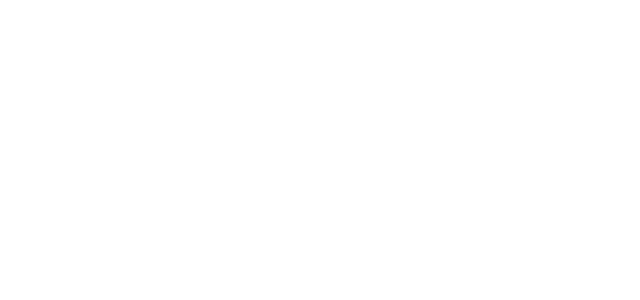
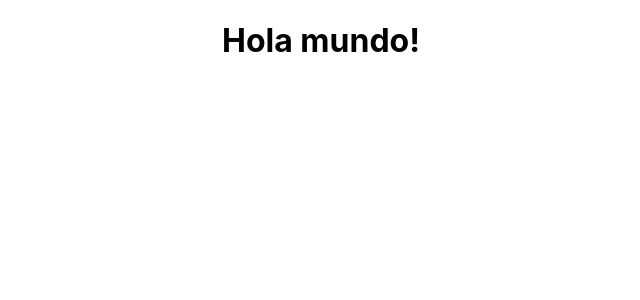
Before and after one commit to johnj422/hey-andes-test, a React (Create React App) app: page / in a window 1280 px wide. Shown: the top 300 px of the page, without its empty margins (319-959 px from the left). Built offline with nearby package versions, Linux system fonts and the light colour scheme.

Commit message:
H1 test deploy

```diff
--- a/src/App.js
+++ b/src/App.js
@@ -13,11 +13,16 @@
     dispatch(data())
   }, [])
 
-  console.log(test)
+  // try {
+  //   const docRef = addDoc(collection(db, "agencys"), sales);
+  //   console.log("Document written with ID: ", docRef.id);
+  // } catch (e) {
+  //   console.error("Error adding document: ", e);
+  // }
 
   return (
     <div className="App">
-
+      <h1>Hola mundo!</h1>
     </div>
   );
 }
```
